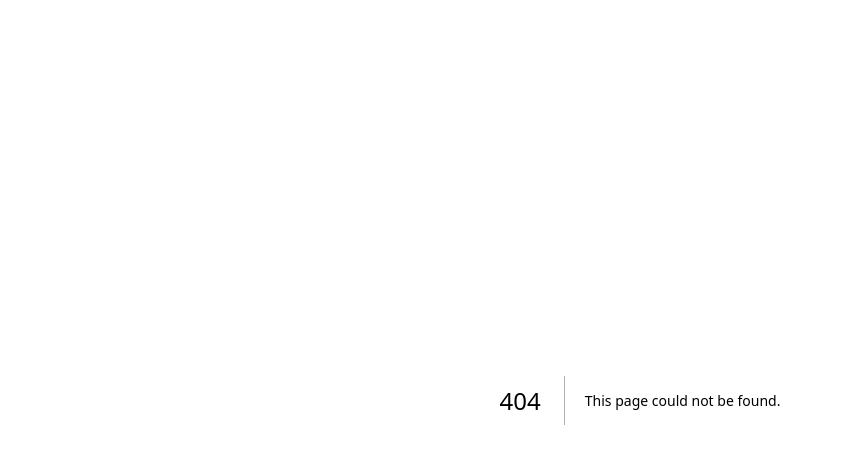
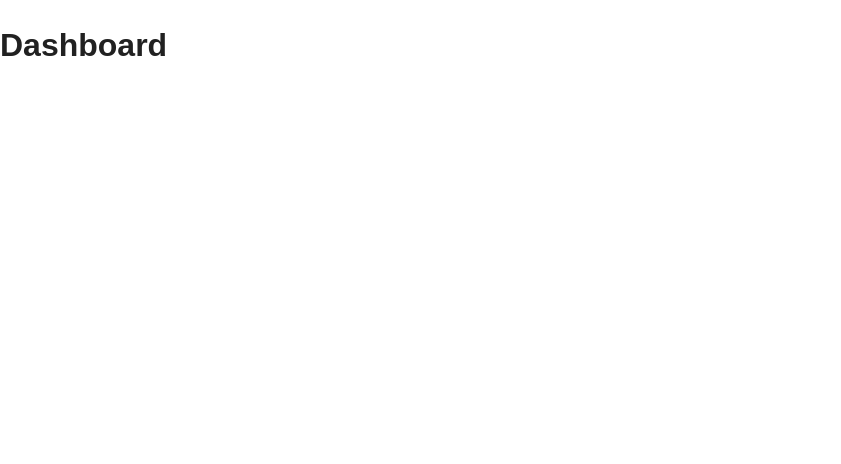
Before and after one commit to inaianebarros/sigtcc-frontend, a Next.js app: page /dashboard in a window 1280 px wide. Before the commit this address had no page. Shown: the top 464 px of the page, without its empty margins (0-841 px from the left). Built offline with nearby package versions, Linux system fonts and the light colour scheme; a web font is replaced by a local one.

Commit message:
feat: Criar protótipo de dashboard
Issue: TCCF-1

```diff
--- /dev/null
+++ b/src/app/dashboard/page.tsx
@@ -0,0 +1,7 @@
+export default function Dashboard() {
+    return (
+        <div>
+            <h1>Dashboard</h1>
+        </div>
+    );
+}
```
